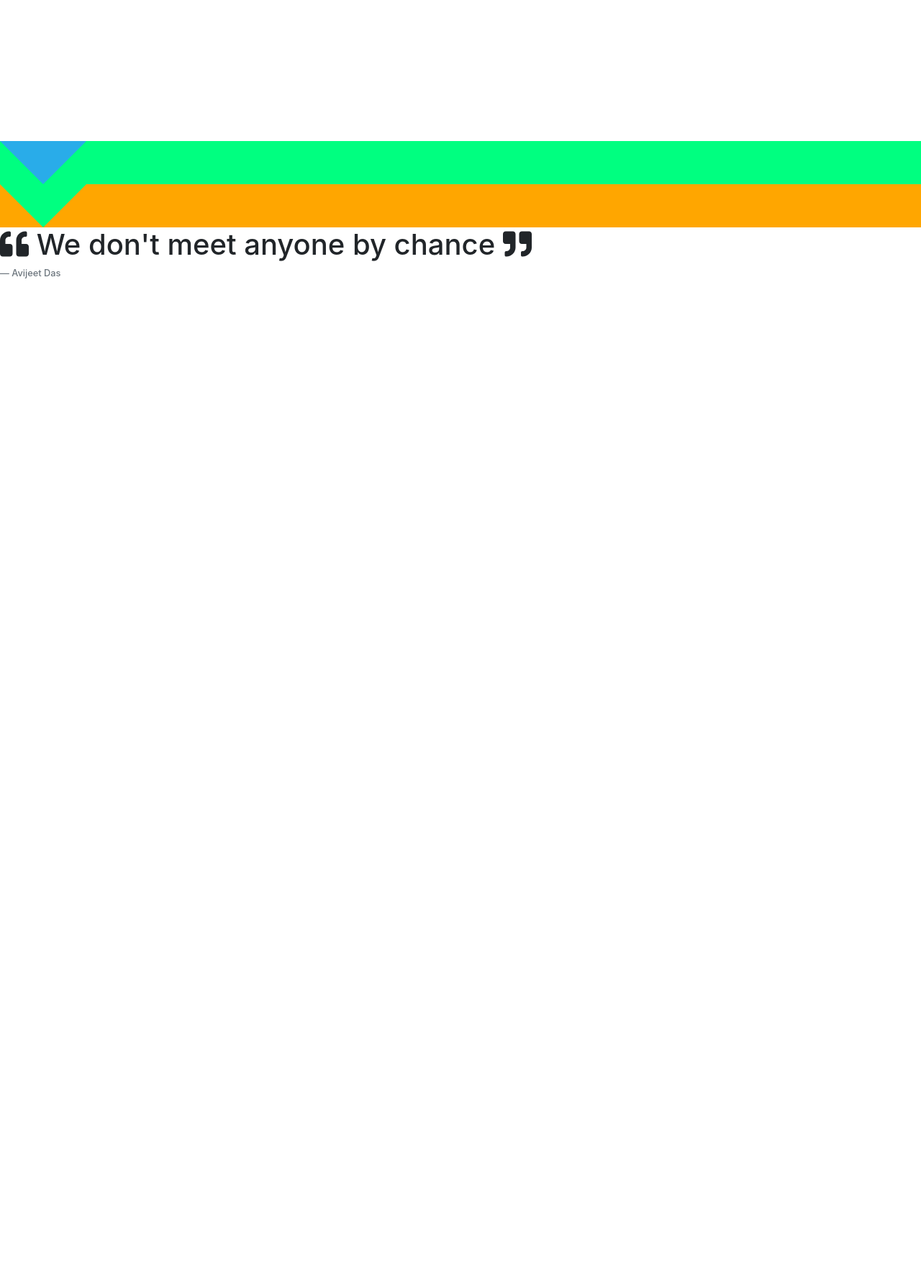
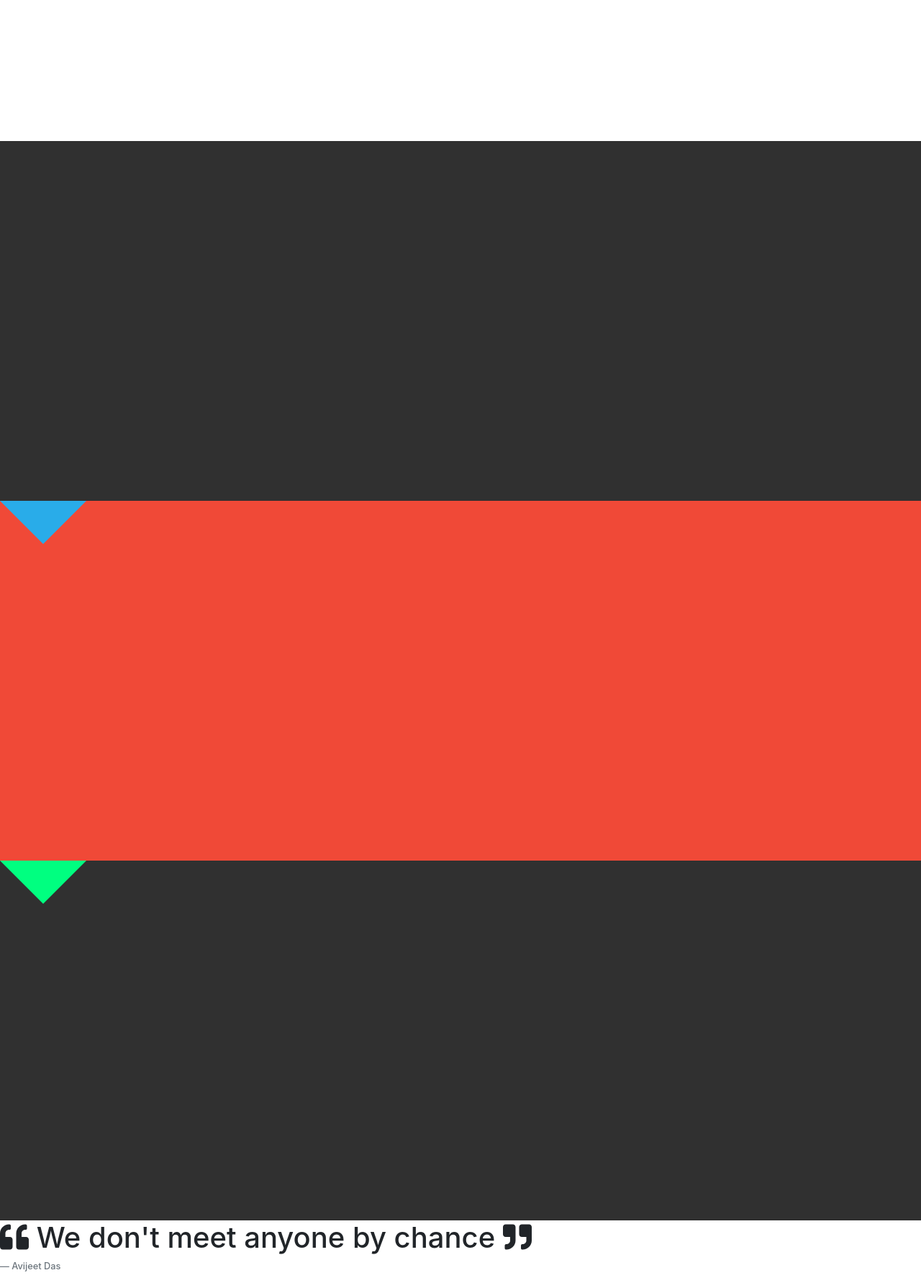
Before and after one commit to Neoccur/neoccur, a PHP site: page / in a window 1280 px wide. Shown: the part 2283-4066 px from the top of the page at 72% size. Before the commit the page ends 2670 px from the top, so only its background shows below. Run offline with PHP 8.4, Linux system fonts and the light colour scheme; some libraries are stand-ins or nearby versions.

Commit message:
fixed colored sections size problem + changed their color

```diff
--- a/assets/styles/original.css
+++ b/assets/styles/original.css
@@ -132,25 +132,25 @@ blockquote .blockquote-footer::before {
 .question_1 {
   margin-top: 200px;
   position: relative;
-  background-color: rgb(41, 172, 233);
+  background-color: #303030;
   margin: 0%;
-  height: 50%;
+  height: 500px;
   width: 100%;
 }
 
 .question_2 {
   position: relative;
-  background-color: rgb(0, 255, 128);
+  background-color: #F04937;
   margin: 0%;
-  height: 50%;
+  height: 500px;
   width: 100%;
 }
 
 .question_3 {
   position: relative;
-  background-color: rgb(255, 166, 0);
+  background-color: #303030;
   margin: 0%;
-  height: 50%;
+  height: 500px;
   width: 100%;
 }
 
```
